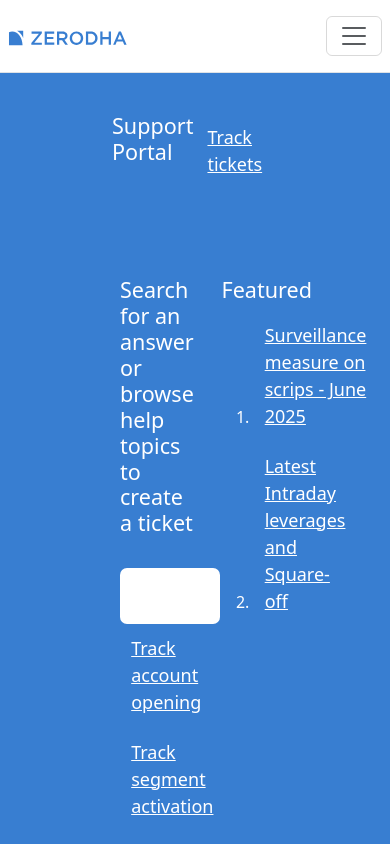
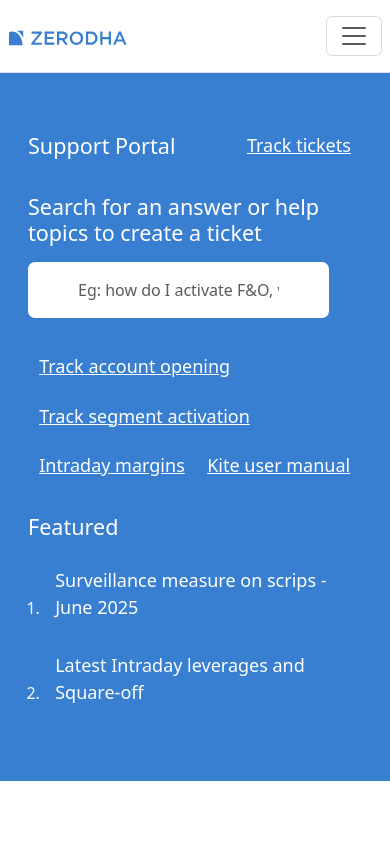
Before and after one commit to wdvipin07/Zerodha, a React (Vite) app in the folder frontend/: page /support in a window 390 px wide. Shown: the top 844 px of the page. Built offline with nearby package versions, Linux system fonts and the light colour scheme.

Commit message:
responsive support page

```diff
--- a/frontend/src/landing_page/support/Hero.jsx
+++ b/frontend/src/landing_page/support/Hero.jsx
@@ -2,39 +2,48 @@
 
 function Hero() {
   return (
-    <div className="container-fluid support">
-      <div className="" id="supportWrapper">
-        <h4>Support Portal</h4>
-
-        <a href="" className="">
+    <div className="container-fluid support py-5">
+      <div className="d-flex justify-content-between align-items-center px-3 px-md-5 mb-4 w-100">
+        <h4 className="mb-0">Support Portal</h4>
+        <a href="#" className=" ms-3" style={{ whiteSpace: "nowrap" }}>
           Track tickets
         </a>
       </div>
 
-      <div className="row p-5 mx-5">
-        <div className="col-7">
-          <h4>Search for an answer or browse help topics to create a ticket</h4>
+      <div className="row px-3 px-md-5">
+        {/* Left column */}
+        <div className="col-md-7 col-12 mb-4">
+          <h4 className="mb-3">
+            Search for an answer or help topics to create a ticket
+          </h4>
+
           <input
             type="text"
-            className="mt-4 "
-            placeholder="Eg: how do i activate F&O, why is my ordergetting rejected..... "
+            className="form-control mb-4"
+            placeholder="Eg: how do I activate F&O, why is my order getting rejected..."
           />
-          <br />
-          <a href="" className="">
-            Track account opening
-          </a>
-          <a href="">Track segment activation </a>
-          <a href="">Intraday margins</a>
-          <a href=""> Kite user manual</a>
+
+          <div className="text-white ">
+            <a href="#">Track account opening</a>
+            <a href="#">Track segment activation</a>
+            <a href="#">Intraday margins</a>
+            <a href="#">Kite user manual</a>
+          </div>
         </div>
-        <div className="col-5">
-          <h4>Featured</h4>
-          <ol>
-            <li>
-              <a href="">Surveillance measure on scrips - June 2025</a>
+
+        {/* Right column */}
+        <div className="col-md-5 col-12">
+          <h4 className="mb-3">Featured</h4>
+          <ol className="ps-3">
+            <li className="mb-2">
+              <a href="#" className="text-decoration-none">
+                Surveillance measure on scrips - June 2025
+              </a>
             </li>
             <li>
-              <a href="">Latest Intraday leverages and Square-off </a>
+              <a href="#" className="text-decoration-none">
+                Latest Intraday leverages and Square-off
+              </a>
             </li>
           </ol>
         </div>
```
